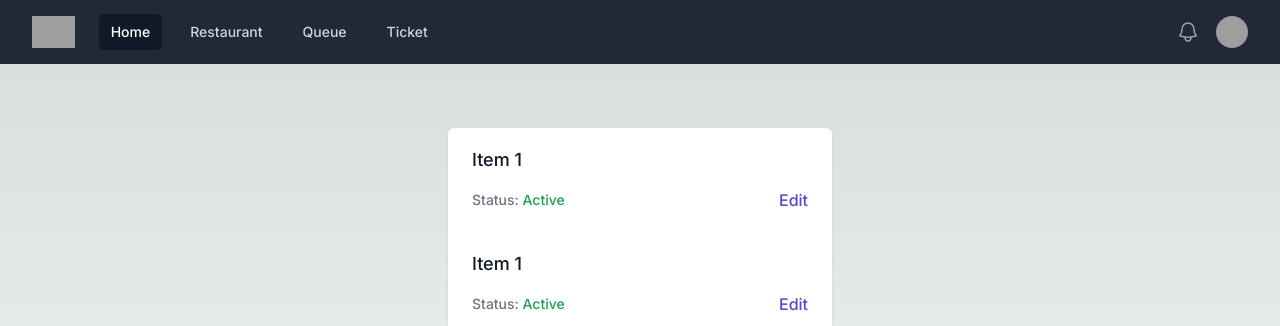
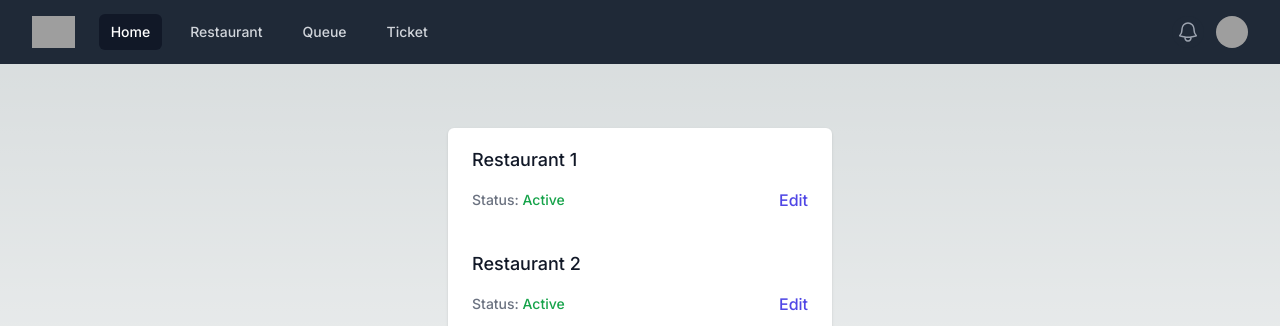
Before and after one commit to SoftArchCallCenter/humf-web-user, a Next.js app: page /restaurant in a window 1280 px wide. Shown: the top 326 px of the page. Built offline with nearby package versions, Linux system fonts and the light colour scheme; grey boxes are pictures that could not be loaded.

Commit message:
add RestaurantCatalog

```diff
--- a/jsconfig.json
+++ b/jsconfig.json
@@ -1,5 +1,7 @@
 {
   "compilerOptions": {
+    "jsx": "react",
+
     "paths": {
       "@/*": ["./src/*"]
     }
--- a/package.json
+++ b/package.json
@@ -16,8 +16,11 @@
     "react-dom": "^18"
   },
   "devDependencies": {
+    "@types/node": "20.9.0",
+    "@types/react": "18.2.37",
     "autoprefixer": "^10.4.16",
     "postcss": "^8.4.31",
-    "tailwindcss": "^3.3.3"
+    "tailwindcss": "^3.3.3",
+    "typescript": "5.2.2"
   }
 }
--- a/src/app/restaurant/page.js
+++ b/src/app/restaurant/page.js
@@ -9,7 +9,7 @@ export default function Home() {
           <li>
             <div className="px-4 py-5 sm:px-6">
               <div className="flex items-center justify-between">
-                <h3 className="text-lg leading-6 font-medium text-gray-900">Item 1</h3>
+                <h3 className="text-lg leading-6 font-medium text-gray-900">Restaurant 1</h3>
                 {/* <p className="mt-1 max-w-2xl text-sm text-gray-500">Description for Item 1</p> */}
               </div>
               <div className="mt-4 flex items-center justify-between">
@@ -21,7 +21,7 @@ export default function Home() {
 					<li>
             <div className="px-4 py-5 sm:px-6">
               <div className="flex items-center justify-between">
-                <h3 className="text-lg leading-6 font-medium text-gray-900">Item 1</h3>
+                <h3 className="text-lg leading-6 font-medium text-gray-900">Restaurant 2</h3>
                 {/* <p className="mt-1 max-w-2xl text-sm text-gray-500">Description for Item 1</p> */}
               </div>
               <div className="mt-4 flex items-center justify-between">
--- /dev/null
+++ b/src/app/ticket/RestaurantCatalog.tsx
@@ -0,0 +1,24 @@
+import Link from "next/link";
+import React from "react";
+
+// don't care error in this file because IDE can't detect Json key
+
+export default async function RestaurantCatalog({restaurantJson}:{restaurantJson:Object}) {
+    const restaurantJsonReady = await restaurantJson
+    return (
+        <>
+        Explore {restaurantJsonReady.count} restaurant in our catalog
+        <div className="m-10 flex flex-row flex-wrap justify-around items-around">
+
+            {restaurantJsonReady.data.map((restaurantItem:Object)=>(
+                    <Link href={`/restaurant/${restaurantItem.id}`}
+                    className='w-[100%] sm:w-[50%] md:w-[30%] lg:w-[25%]
+                    p-2 sm:p-4 md:p-4 lg:p-8'>
+                        test
+                    </Link>
+                ))}
+            </div>
+        </>
+    )
+
+}
--- a/src/components/navbar.js
+++ b/src/components/navbar.js
@@ -44,7 +44,7 @@ export default function navbar({showFull}) {
 								<a href="/home" className="bg-gray-900 text-white rounded-md px-3 py-2 text-sm font-medium" aria-current="page">Home</a>
 								{true && (
 									<>
-										<a href="/menu" className="text-gray-300 hover:bg-gray-700 hover:text-white rounded-md px-3 py-2 text-sm font-medium">Restaurant</a>
+										<a href="/restaurant" className="text-gray-300 hover:bg-gray-700 hover:text-white rounded-md px-3 py-2 text-sm font-medium">Restaurant</a>
 										<a href="/queue" className="text-gray-300 hover:bg-gray-700 hover:text-white rounded-md px-3 py-2 text-sm font-medium">Queue</a>
 										<a href="/ticket" className="text-gray-300 hover:bg-gray-700 hover:text-white rounded-md px-3 py-2 text-sm font-medium">Ticket</a>
 									</>
```
Also changed, not shown: tsconfig.json (added, +34 -0 lines), 1 other file (tests, documents, lock files or other folders).
